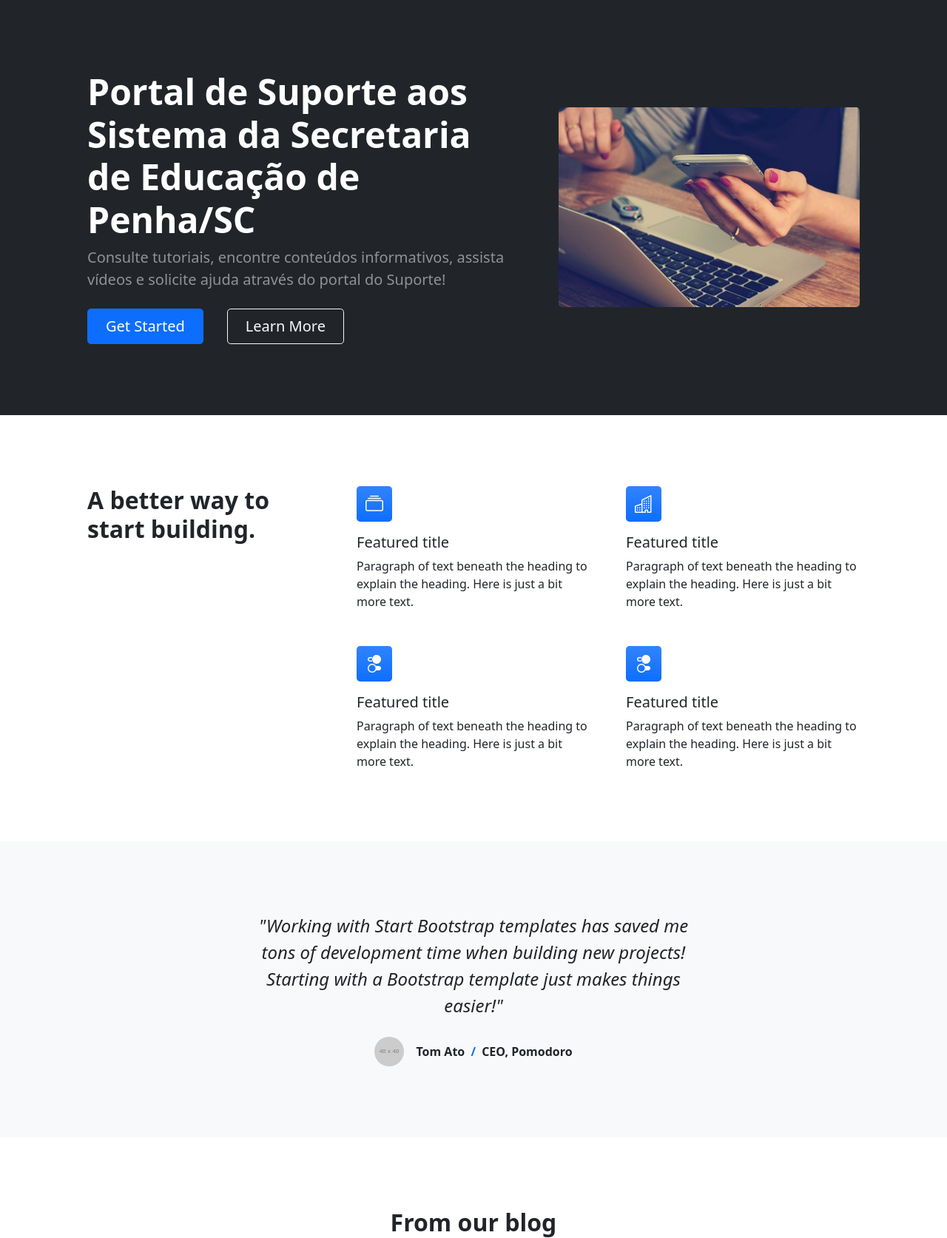
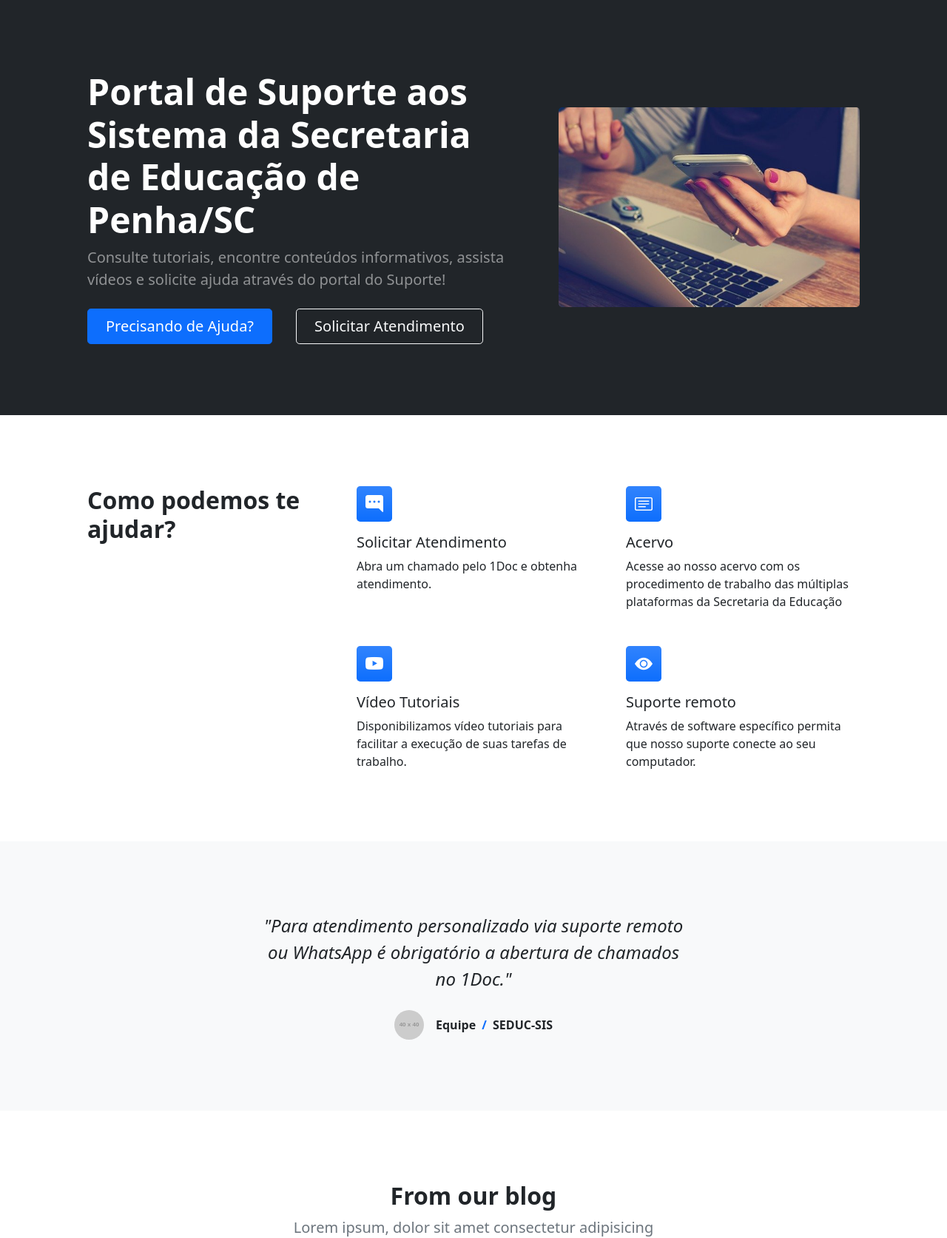
Before and after one commit to jeandrei/suporteseduc, a PHP site: page /suporteseduc/index.php in a window 1280 px wide. Shown: the part 57-1730 px from the top of the page at 74% size. Run offline with PHP 8.4, Linux system fonts and the light colour scheme; grey boxes labelled with a size stand in for pictures from a placeholder-image service; some libraries are stand-ins or nearby versions.

Commit message:
melhoria

```diff
--- a/suporteseduc/header.php
+++ b/suporteseduc/header.php
@@ -7,8 +7,8 @@
                     <h1 class="display-5 fw-bolder text-white mb-2">Portal de Suporte aos Sistema da Secretaria de Educação de Penha/SC</h1>
                     <p class="lead fw-normal text-white-50 mb-4">Consulte tutoriais, encontre conteúdos informativos, assista vídeos e solicite ajuda através do portal do Suporte!</p>
                     <div class="d-grid gap-3 d-sm-flex justify-content-sm-center justify-content-xl-start">
-                        <a class="btn btn-primary btn-lg px-4 me-sm-3" href="#features">Get Started</a>
-                        <a class="btn btn-outline-light btn-lg px-4" href="#!">Learn More</a>
+                        <a class="btn btn-primary btn-lg px-4 me-sm-3" href="#features">Precisando de Ajuda?</a>
+                        <a class="btn btn-outline-light btn-lg px-4" href="index.php?p=atendimento">Solicitar Atendimento</a>
                     </div>
                 </div>
             </div>
--- a/suporteseduc/paginas/home.inc.php
+++ b/suporteseduc/paginas/home.inc.php
@@ -6,28 +6,28 @@
 <section class="py-5" id="features">
 	<div class="container px-5 my-5">
 		<div class="row gx-5">
-			<div class="col-lg-4 mb-5 mb-lg-0"><h2 class="fw-bolder mb-0">A better way to start building.</h2></div>
+			<div class="col-lg-4 mb-5 mb-lg-0"><h2 class="fw-bolder mb-0">Como podemos te ajudar?</h2></div>
 			<div class="col-lg-8">
 				<div class="row gx-5 row-cols-1 row-cols-md-2">
 					<div class="col mb-5 h-100">
-						<div class="feature bg-primary bg-gradient text-white rounded-3 mb-3"><i class="bi bi-collection"></i></div>
-						<h2 class="h5">Featured title</h2>
-						<p class="mb-0">Paragraph of text beneath the heading to explain the heading. Here is just a bit more text.</p>
+						<div class="feature bg-primary bg-gradient text-white rounded-3 mb-3"><i class="bi bi-chat-right-dots-fill"></i></div>
+						<h2 class="h5">Solicitar Atendimento</h2>
+						<p class="mb-0">Abra um chamado pelo 1Doc e obtenha atendimento.</p>
 					</div>
 					<div class="col mb-5 h-100">
-						<div class="feature bg-primary bg-gradient text-white rounded-3 mb-3"><i class="bi bi-building"></i></div>
-						<h2 class="h5">Featured title</h2>
-						<p class="mb-0">Paragraph of text beneath the heading to explain the heading. Here is just a bit more text.</p>
+						<div class="feature bg-primary bg-gradient text-white rounded-3 mb-3"><i class="bi bi-card-text"></i></div>
+						<h2 class="h5">Acervo</h2>
+						<p class="mb-0">Acesse ao nosso acervo com os procedimento de trabalho das múltiplas plataformas da Secretaria da Educação</p>
 					</div>
 					<div class="col mb-5 mb-md-0 h-100">
-						<div class="feature bg-primary bg-gradient text-white rounded-3 mb-3"><i class="bi bi-toggles2"></i></div>
-						<h2 class="h5">Featured title</h2>
-						<p class="mb-0">Paragraph of text beneath the heading to explain the heading. Here is just a bit more text.</p>
+						<div class="feature bg-primary bg-gradient text-white rounded-3 mb-3"><i class="bi bi-youtube"></i></div>
+						<h2 class="h5">Vídeo Tutoriais</h2>
+						<p class="mb-0">Disponibilizamos vídeo tutoriais para facilitar a execução de suas tarefas de trabalho.</p>
 					</div>
 					<div class="col h-100">
-						<div class="feature bg-primary bg-gradient text-white rounded-3 mb-3"><i class="bi bi-toggles2"></i></div>
-						<h2 class="h5">Featured title</h2>
-						<p class="mb-0">Paragraph of text beneath the heading to explain the heading. Here is just a bit more text.</p>
+						<div class="feature bg-primary bg-gradient text-white rounded-3 mb-3"><i class="bi bi-eye-fill"></i></div>
+						<h2 class="h5">Suporte remoto</h2>
+						<p class="mb-0">Através de software específico permita que nosso suporte conecte ao seu computador.</p>
 					</div>
 				</div>
 			</div>
@@ -40,13 +40,13 @@
 		<div class="row gx-5 justify-content-center">
 			<div class="col-lg-10 col-xl-7">
 				<div class="text-center">
-					<div class="fs-4 mb-4 fst-italic">"Working with Start Bootstrap templates has saved me tons of development time when building new projects! Starting with a Bootstrap template just makes things easier!"</div>
+					<div class="fs-4 mb-4 fst-italic">"Para atendimento personalizado via suporte remoto ou WhatsApp é obrigatório a abertura de chamados no 1Doc."</div>
 					<div class="d-flex align-items-center justify-content-center">
 						<img class="rounded-circle me-3" src="https://dummyimage.com/40x40/ced4da/6c757d" alt="..." />
 						<div class="fw-bold">
-							Tom Ato
+							Equipe
 							<span class="fw-bold text-primary mx-1">/</span>
-							CEO, Pomodoro
+							SEDUC-SIS
 						</div>
 					</div>
 				</div>
```
Also changed, not shown: suporteseduc/paginas/atendimento.inc.php (added, +28 -0 lines), suporteseduc/paginas/modelo_pagina.inc.php (added, +28 -0 lines).
